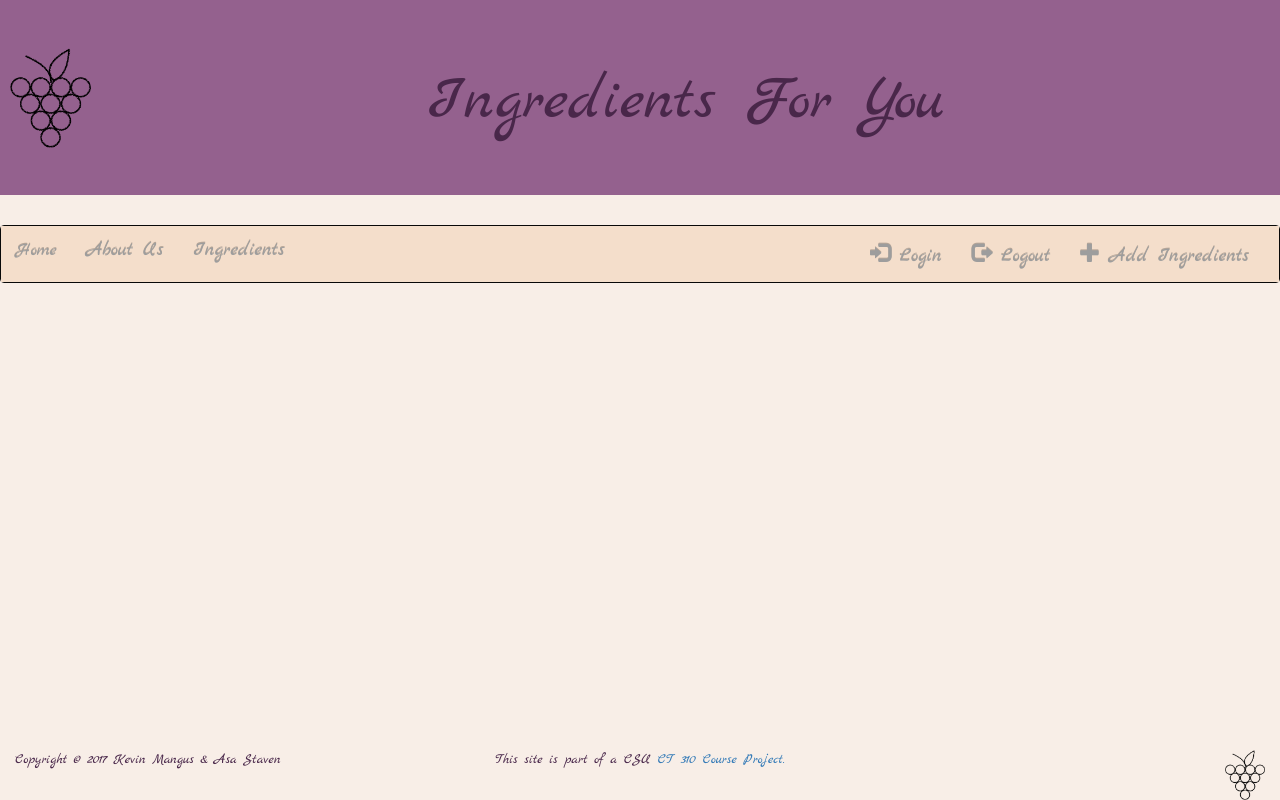
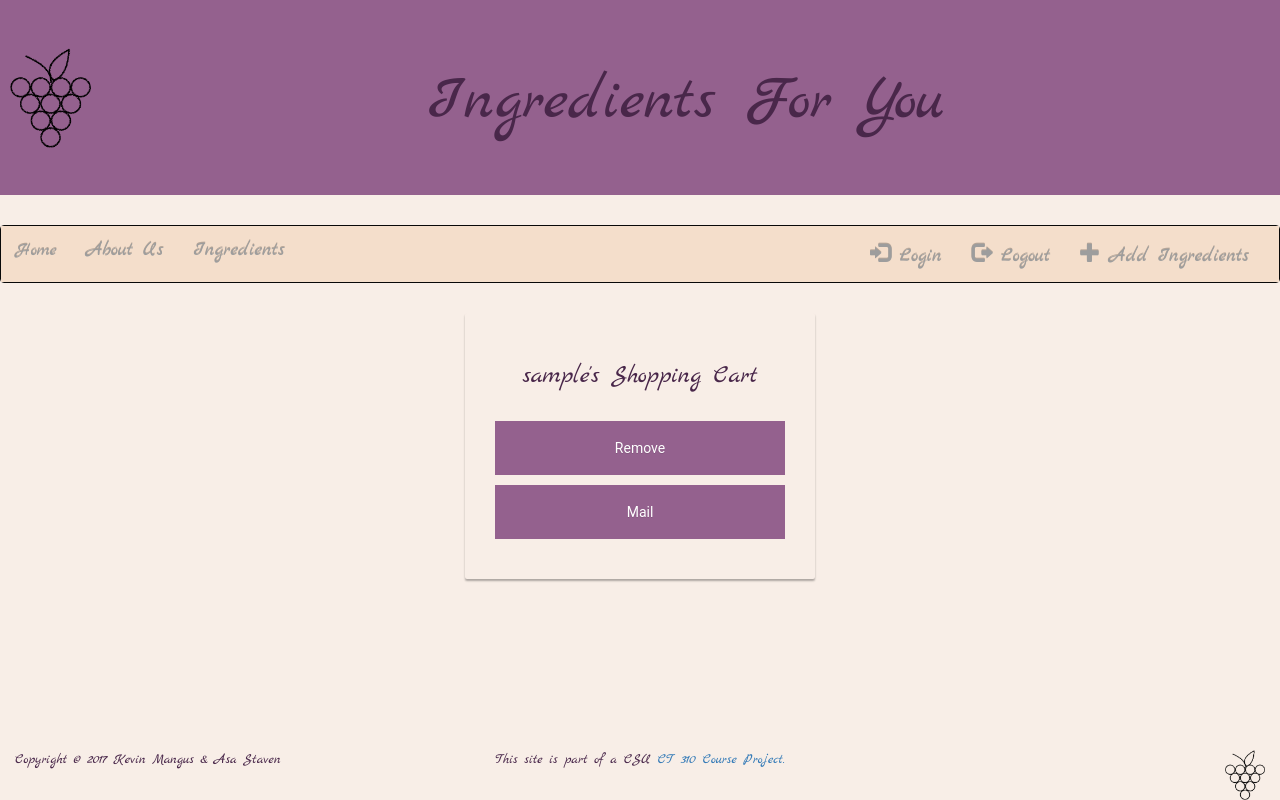
Before and after one commit to teamfor10/CT310Proj2, a PHP site: page /shoppingCart.php in a window 1280 px wide. Run offline with PHP 8.4, Linux system fonts and the light colour scheme; the visitor is signed in with stand-in values (Sample User, id 1); data comes from the database, SQL or seed files in the repository; both versions use the stored data as it was after the commit; some libraries are stand-ins or nearby versions.

Commit message:
working shopping cart

```diff
--- /dev/null
+++ b/lib/cart.php
@@ -0,0 +1,22 @@
+<?php
+
+class Cart {
+  public $owner; /* User */
+  public $ingredient; /* Ingredient name */
+  public $price; /* Ingredient price */
+
+public function __construct($o, $i, $p) {
+    $this->owner = $o;
+    $this->ingredient = $i;
+    $this->price = $p;
+  }
+}
+function makeNewCart($o, $i, $p) {
+	return new Cart ($o, $i, $p);
+}
+function getCartFromRow($row, $price){
+	$cart = makeNewCart($row['user'], $row['ingredient'], $price);
+	return $cart;
+}
+
+?>
--- a/lib/database.php
+++ b/lib/database.php
@@ -2,6 +2,7 @@
 require_once ("user.php");
 require_once ("comment.php");
 require_once ("ingredient.php");
+require_once ("cart.php");
 
 class Database extends PDO {
     public function __construct() {
@@ -40,21 +41,6 @@ class Database extends PDO {
             }
             return $ings;
     }
-    function getIngredient($ing){
-            $sql1 = "SELECT * FROM ingredients
-                                                    WHERE name = $ing";
-            $sql2 = "SELECT * FROM comments
-                                                    WHERE ingredient = $ing";
-            $result1 = $this->query ( $sql1 );
-            $result2 = $this->query ( $sql2 );
-
-            $info = array ();
-            // foreach ( $result1 as $row ) {
-            // 	$albums [] = Album::getAlbumFromRow ( $row );
-            // }
-            return $info;
-    }
-
     function addIngredient($ing, $pic, $cost){
             $sql = "INSERT INTO ingredients VALUES ($ing, $pic, $cost)";
             $stm = $this -> prepare($sql);
@@ -76,10 +62,29 @@ class Database extends PDO {
 
     function addCart($user, $ing){
             $sql = "INSERT INTO shopping_cart VALUES (?, ?)";
-            $stm = $this -> prepare($sql);
+            $stm = $this->prepare($sql);
             return $stm->execute(array($user, $ing));
     }
-
+    function removeFromCart($user, $ing){
+            $sql = "DELETE FROM shopping_cart WHERE user = ? AND ingredient = ?";
+            $stm = $this->prepare($sql);
+            return $stm->execute(array($user, $ing));
+    }
+    function emptyCart($user){
+            $sql = "DELETE FROM shopping_cart WHERE user = ?";
+            $stm = $this->prepare($sql);
+            return $stm->execute(array($user));
+    }
+    function loadCart($ings){
+        $sql = "SELECT * FROM shopping_cart";
+        $result = $this->query ( $sql );
+        $cart = array ();
+        foreach ( $result as $row ) {
+            $price = priceByName($ings, $row['ingredient']);
+            $cart [] = getCartFromRow ( $row, $price );
+        }
+        return $cart;
+    }
     function deleteComment(){}
     function editComment(){}
 }
--- a/shoppingCart.php
+++ b/shoppingCart.php
@@ -1,14 +1,83 @@
-<!-- Includes -->
 <?php
 $loginPage = FALSE;
 $helpPage = FALSE;
 require_once "inc/page_setup.php";
 if (!$dbh = setupDB()) {die;}
+else{
+    $coms = $dbh->loadComments();
+    $ings = $dbh->loadIngredients($coms);
+    $cart = $dbh->loadCart($ings);
+  }
 include 'inc/header.php';
+
+$userCart = setCart($cart);
+$u = $_SESSION['userName'];
+
+if(isset($_POST['remove'])){
+    foreach($userCart as $i){
+        $name = str_replace(' ', '_', $i->ingredient);
+         if(isset($_POST[$name])){
+            $lg = $name;
+            $dbh->removeFromCart($_SESSION['userName'], $i->ingredient);
+        }
+    }
+    $coms = $dbh->loadComments();
+    $ings = $dbh->loadIngredients($coms);
+    $cart = $dbh->loadCart($ings);
+    $userCart = setCart($cart);
+} elseif(isset($_POST['mail'])){
+    $users = $dbh->loadUsers();
+    $emails = array();
+    foreach($users as $user){
+        if($user->user_name == $_SESSION['userName'] || $user->role == 'admin'){
+            $emails [] = emailByName($users, $user->user_name);
+        }
+    }
+    $subject = "CT310 IFY Invoice";
+    $content = "You have purchased\n";
+    foreach($userCart as $c){
+        $ing1 = $c->ingredient;
+        $price1 = $c->price;
+        $content = $content."$ing1\t$price1\n";
+    }
+    error_reporting(0);
+    foreach($emails as $email){
+        mail($email, $subject, $content);
+    }
+    $dbh->emptyCart($_SESSION['userName']);
+    header ( "Location: https://$host$uri/showIngredients.php" );
+    exit();
+}
+
 ?>
-<div class="shopCart">
 
-
+<div class='modal-dialog'>
+    <div class='loginmodal-container'>
+    <?php echo "<h1>$u's Shopping Cart</h1><br />"; ?>
+      <form method='POST' action='#'>
+        <?php
+            foreach($userCart as $i){
+                $ing = $i->ingredient;
+                $price = $i->price;
+                echo "<input type='checkbox' name='$ing'>
+                <label for='$ing'>$ing   $price</label><br />";
+            }
+        ?>
+       <input type='submit' name='remove' class='login loginmodal-submit' value='Remove'>
+       <input type='submit' name='mail' class='login loginmodal-submit' value='Mail'>
+      </form>
+    </div>
 </div>
 
-<?php include 'inc/footer.php';
+<?php include 'inc/footer.php'; ?>
+<?php
+    function setCart($cart){
+    $ret = array();
+    foreach ($cart as $c){
+        if($_SESSION['userName'] == $c->owner){
+            $ret[] = $c;
+        }
+    }
+    return $ret;
+    }
+?>
--- a/showIngredients.php
+++ b/showIngredients.php
@@ -31,8 +31,9 @@
             $dbh->addComment('', $_POST['comments'], $_SESSION['userName'], $choice);
             $coms = $dbh->loadComments();
             $ings = $dbh->loadIngredients($coms);
-          }else{ if($_SESSION['userType'] == 'admin'){ comment();} }
-
+          }
+          comment();
+          //if($_SESSION['userType'] == 'admin'){ comment();}
           $text = textByName($ings, $choice);
           $size = count($text);
           for($num = 0; $num < $size; $num++){
```
Also changed, not shown: ify.db.
